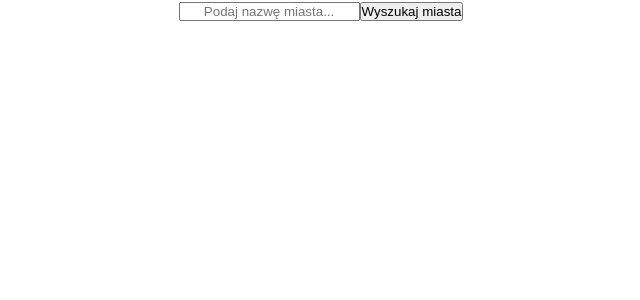
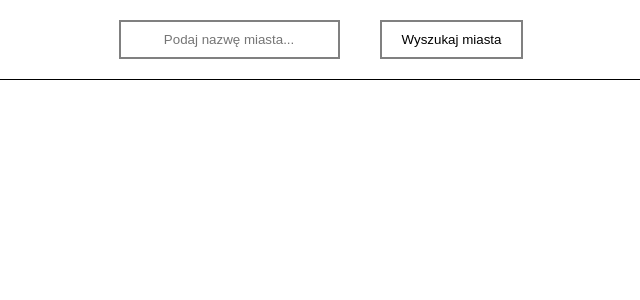
Before and after one commit to Student235555/simple-weather-app, a React (Create React App) app: page / in a window 1280 px wide. Shown: the top 300 px of the page, without its empty margins (319-959 px from the left). Built offline with nearby package versions, Linux system fonts and the light colour scheme.

Commit message:
Add css styles

```diff
--- a/src/Components/App.css
+++ b/src/Components/App.css
@@ -8,3 +8,21 @@
 .main{
   min-height: 100%;
 }
+
+.App input, .App button{
+  margin: 20px;
+  padding: 10px 20px;
+  border: 2px solid gray;
+  background-color: white;
+}
+
+.App button{
+  cursor: pointer;
+  transition: 0.2s;
+}
+
+.App button:hover{
+  background-color: black;
+  color: white;
+  border-color: black;
+}
--- a/src/Components/App.js
+++ b/src/Components/App.js
@@ -52,7 +52,7 @@ const App = () => {
   }
 
   return(
-    <div className='main'>
+    <div className='App'>
       <Form
         name={value}
         change={setValue}
--- a/src/Components/Result.css
+++ b/src/Components/Result.css
@@ -0,0 +1,3 @@
+.result{
+    border-top: 1px solid black;
+}
--- a/src/Components/Result.js
+++ b/src/Components/Result.js
@@ -11,7 +11,7 @@ const Result = ({weather}) => {
         const sunsetTime = new Date(weather[4]*1000).toLocaleTimeString();
 
         content = (
-            <div>
+            <>
                 <h3>Wyniki wyszukiwania dla: <em>{weather[0]}</em></h3>
                 <h4>Dane dla dnia i godziny: {weather[1]}</h4>
                 <h4>Temperatura: {weather[2]} &#176;C</h4>
@@ -19,7 +19,7 @@ const Result = ({weather}) => {
                 <h4>Zachód słońca: {sunsetTime}</h4>
                 <h4>Ciśnienie: {weather[5]} hPa</h4>
                 <h4>Siła wiatru: {weather[6]} m/s</h4>
-            </div>
+            </>
         )
     }
 
```
